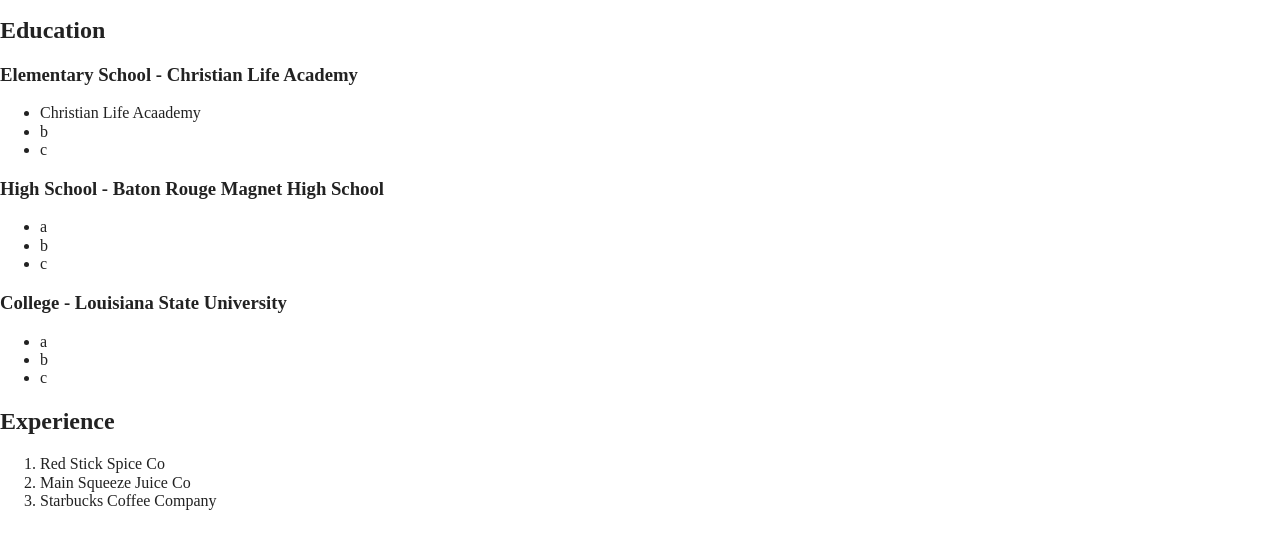
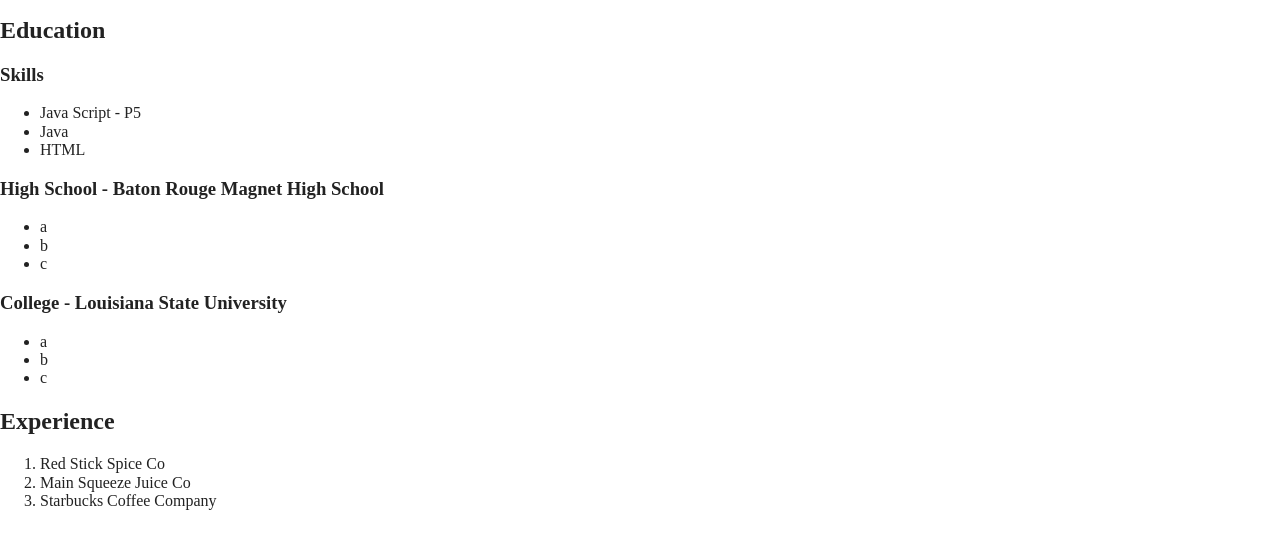
Before and after one commit to ashelli0526/HTML-Resume, a website built with Parcel: page index.html in a window 1280 px wide. Shown: the part 225-774 px from the top of the page. Built offline with nearby package versions, Linux system fonts and the light colour scheme.

Commit message:
added Skills tab

```diff
--- a/index.html
+++ b/index.html
@@ -57,11 +57,11 @@
     <section>
       <h2>Education</h2>
       <section>
-        <h3>Elementary School - Christian Life Academy</h3>
+        <h3>Skills</h3>
         <ul>
-          <li>Christian Life Acaademy</li>
-          <li>b</li>
-          <li>c</li>
+          <li>Java Script - P5</li>
+          <li>Java</li>
+          <li>HTML</li>
         </ul>
       </section>
       <section>
```
